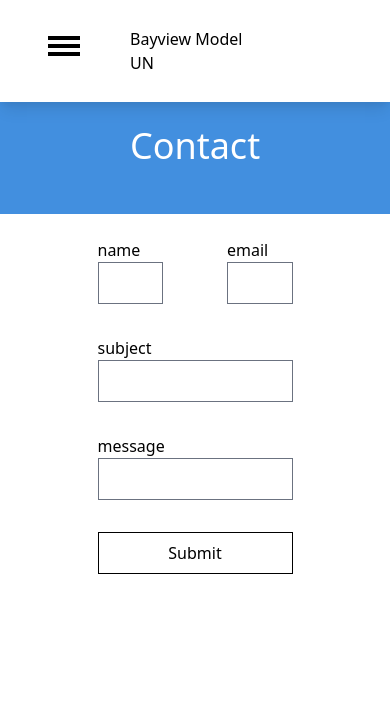
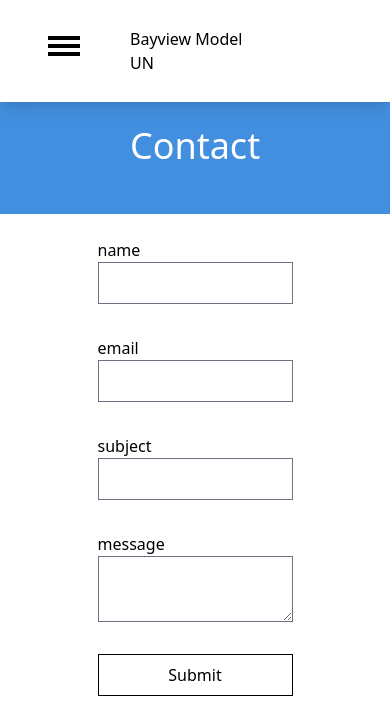
Before and after one commit to anyuan-chen/bayview-model-un, a Next.js app: page /contact in a window 390 px wide. Shown: the top 720 px of the page. Built offline with nearby package versions, Linux system fonts and the light colour scheme.

Commit message:
responsive layout

```diff
--- a/pages/about.js
+++ b/pages/about.js
@@ -1,6 +1,7 @@
 import React from "react";
 import Navbar from "../components/navbar";
 import Post from "../components/post";
+import Link from "next/link";
 export async function getStaticProps() {
   const data = await fetch(
     `https://graph.instagram.com/me/media?fields=id,media_type,media_url,username,timestamp,caption&access_token=${process.env.INSTAGRAM_CODE}`
@@ -28,7 +29,7 @@ export default function About({ data }) {
       <Navbar></Navbar>
       <div className="pl-32 text-white flex flex-col justify-center bg-main h-screen/2 z-0">
         <h1 className="bold text-4xl pb-6">About Us</h1>
-        <p className="w-1/3">
+        <p className="w-1/3 hidden md:block">
           Lorem ipsum dolor Insert filler text here. Insert filler text here.
           Insert filler text here. Insert filler text here.Insert filler text
           here. Insert filler text here.Insert filler text here. Insert filler
@@ -40,19 +41,23 @@ export default function About({ data }) {
       </div>
       <div className="flex justify-center ">
         <div className="shadow-lg w-7/12 px-12 py-12 rounded-lg -translate-y-16 z-10 bg-white">
-          <h1>View Results for Our Latest Event</h1>
-          <p>
+          <h1>Our Latest Events</h1>
+          <p className="hidden md:block ">
             Insert filler text here. Insert filler text here. Insert filler text
             here. Insert filler text here.Insert filler text here. Insert filler
             text here.Insert filler text here. Insert filler text here.Insert
             filler text here. Insert filler text here.{" "}
           </p>
-          <a>Learn More</a>
+          <Link href="/pastEvents">
+            <a className="underline">View More</a>
+          </Link>
         </div>
       </div>
       <div className="px-32 pt-2 text-black text-4xl">
         <h1 className="pb-5">Latest Updates</h1>
-        <div className="grid grid-cols-3 gap-10">{posts}</div>
+        <div className="grid grid-cols-1 md:grid-cols-2 lg:grid-cols-3 gap-10">
+          {posts}
+        </div>
       </div>
     </div>
   );
--- a/pages/contact.js
+++ b/pages/contact.js
@@ -36,7 +36,7 @@ export default function Contact() {
         <div className="w-screen/2">
           <form onSubmit={sendToEmail}>
             <div className="grid grid-rows-3 grid-cols-2 gap-x-16 gap-y-8">
-              <div className="flex flex-col">
+              <div className="flex flex-col col-span-2 md:col-span-1">
                 <label for="name">name</label>
                 <input
                   type="text"
@@ -46,7 +46,7 @@ export default function Contact() {
                   onChange={(event) => setName(event.target.value)}
                 ></input>
               </div>
-              <div className="flex flex-col">
+              <div className="flex flex-col col-span-2 md:col-span-1">
                 <label for="name">email</label>
                 <input
                   type="text"
@@ -68,13 +68,13 @@ export default function Contact() {
               </div>
               <div className="flex flex-col col-span-2">
                 <label for="subject">message</label>
-                <input
+                <textarea
                   type="text"
                   name="message"
                   className=""
                   value={message}
                   onChange={(event) => setMessage(event.target.value)}
-                ></input>
+                ></textarea>
               </div>
               <div className="flex flex-col col-span-2">
                 <button type="submit" className="border border-black py-2">
--- a/pages/mailing.js
+++ b/pages/mailing.js
@@ -29,7 +29,7 @@ export default function Mailing() {
   return (
     <div className="h-screen">
       <Navbar></Navbar>
-      <div className="grid grid-cols-2">
+      <div className="grid md:grid-cols-2">
         <div className="bg-main h-screen text-white font-body px-36 flex flex-col pt-32">
           <h1 className="text-3xl font-bold">Join Our Mailing List</h1>
           <h2 className="pt-20 text-xl">
@@ -41,7 +41,7 @@ export default function Mailing() {
             <li className="list-inside list-disc">c</li>
           </ul>
         </div>
-        <div className="">
+        <div className="py-8">
           <form onSubmit={addToMailingList} className=" flex justify-center">
             <div className="w-8/12 flex flex-col space-y-8 pt-32">
               <div className="flex flex-col">
--- a/pages/pastEvents.js
+++ b/pages/pastEvents.js
@@ -20,7 +20,7 @@ export default function PastEvents() {
       <div className="text-white bg-main flex pl-6 py-6 mb-6">
         <h1 className="bold text-4xl pb-6 pl-12">Past Events</h1>
       </div>
-        <div className="grid grid-cols-4 gap-x-8 gap-y-8 px-8 mb-10">{events}</div>
+        <div className="grid grid-cols-1 md:grid-cols-2 lg:grid-cols-4 gap-x-8 gap-y-8 px-8 mb-10">{events}</div>
     </div>
   );
 }
--- a/pages/team.js
+++ b/pages/team.js
@@ -19,7 +19,9 @@ export default function Team() {
         <h1 className="text-white font-body text-3xl"> Our Team</h1>
       </div>
       <div className="flex justify-center my-8">
-        <div className="max-w-5xl mt-8 grid grid-cols-2 gap-10">{teamMembers}</div>
+        <div className="max-w-5xl mt-8 grid md:grid-cols-2 sm:grid-cols-1 gap-10">
+          {teamMembers}
+        </div>
       </div>
     </div>
   );
```
